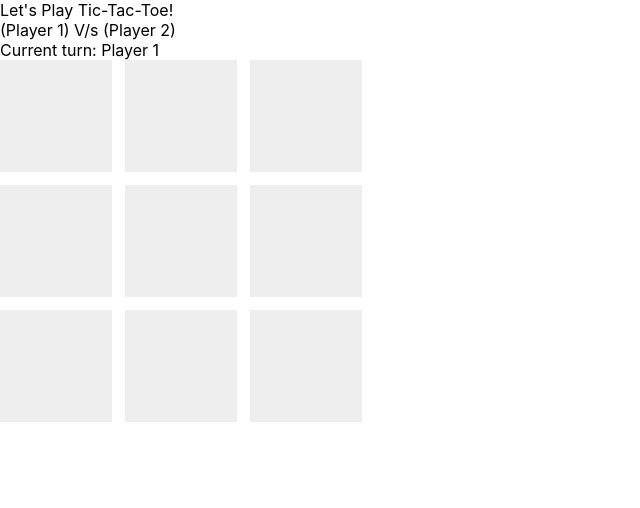
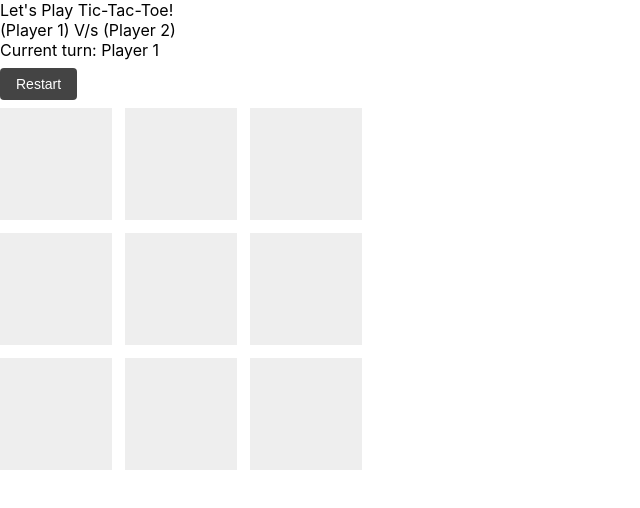
Before and after one commit to IEEE-VIT/tic-tac-toe-react, a React (Create React App) app: page /game in a window 1280 px wide. Shown: the top 508 px of the page, without its empty margins (0-640 px from the left). Built offline with nearby package versions, Linux system fonts and the light colour scheme.

Commit message:
Add always-visible Restart button to Board

```diff
--- a/src/components/Board/Board.css
+++ b/src/components/Board/Board.css
@@ -6,3 +6,19 @@
     grid-template-columns: 125px 125px 125px;
     grid-template-rows: 125px 125px 125px;
 }
+
+.board__restart-btn {
+    display: block;
+    margin: 8px 0;
+    padding: 8px 16px;
+    background-color: #444;
+    color: #fff;
+    border: none;
+    border-radius: 4px;
+    cursor: pointer;
+    font-size: 14px;
+}
+
+.board__restart-btn:hover {
+    background-color: #666;
+}
--- a/src/components/Board/Board.jsx
+++ b/src/components/Board/Board.jsx
@@ -74,6 +74,13 @@ const Board = () => {
     return (
         <div className="board">
             <div className="board__current">Current turn: {turn}</div>
+            <button
+                type="button"
+                className="board__restart-btn"
+                onClick={() => resetBoard()}
+            >
+                Restart
+            </button>
             <div className="board__square-grp">
                 {board.map((val, index) => (
                     <Square
```
